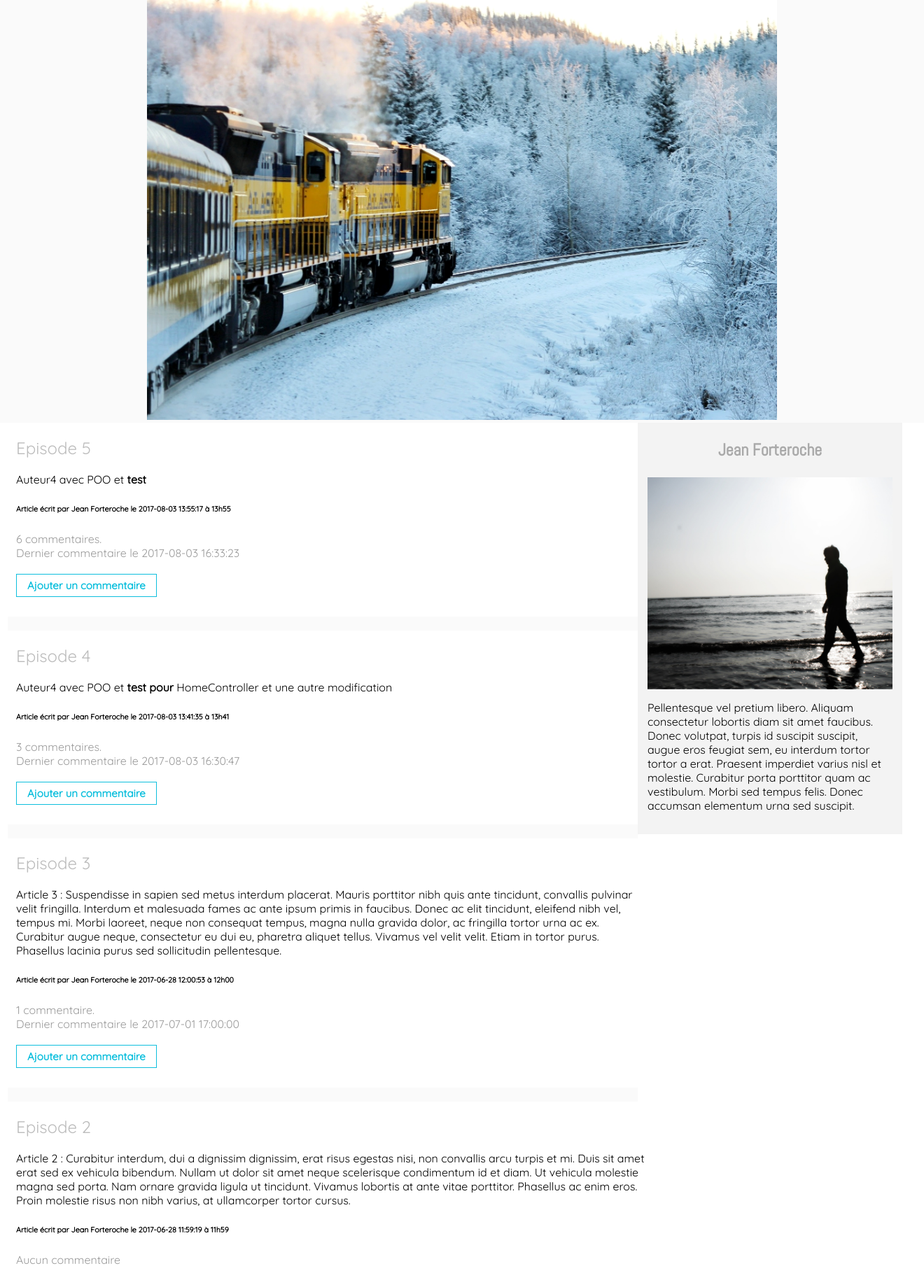
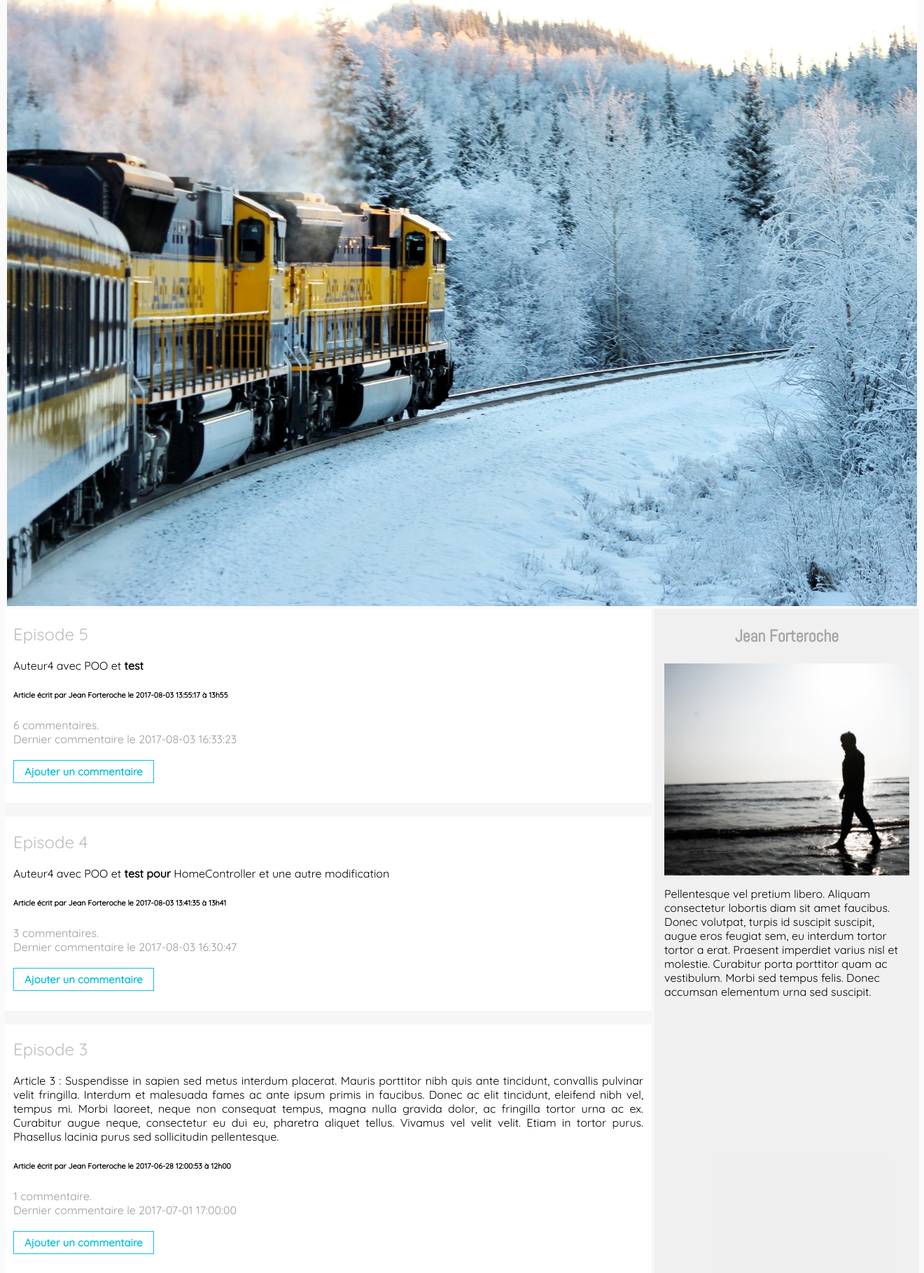
Before and after one commit to delettrea/jeanforteroche-blog, a PHP site: page / in a window 1320 px wide. Shown: the part 129-1948 px from the top of the page at 70% size. Run offline with PHP 8.4, Linux system fonts and the light colour scheme; data comes from the database, SQL or seed files in the repository; some libraries are stand-ins or nearby versions.

Commit message:
ajout div et css user

```diff
--- a/Vue/footer.php
+++ b/Vue/footer.php
@@ -1,4 +1,4 @@
-
+</div>
 <footer>
     <p>2017 <a href="">Jean Forteroche</a> - <a href="">Plan du site</a> - <a href="">Mentions légales</a> -
     <?php
--- a/Vue/header.php
+++ b/Vue/header.php
@@ -34,3 +34,4 @@
         <a href="index.php"><img src="img/test2.jpg" alt="blog" /></a>
     </div>
 </header>
+<div <?php  if(isset($_SESSION['authorization_user'])){ echo 'class="adminPage"'; } elseif(isset($_GET['action'])){ echo 'class="action"'; }else{ echo 'class="page"'; }  ?> >
--- a/style.css
+++ b/style.css
@@ -381,16 +381,15 @@ form .button{
         justify-content: center;
     }
     .sizeBlog img{
-        max-height: 75vh;
+        max-width: 1300px;
         width: auto;
     }
     .article{
         width: 900px;
     }
     #section1{
-        width: 900px;
-        margin-left: 11px;
-        float: left;
+        width: 928px;
+        text-align: justify;
     }
     .portrait{
         width: 350px;
@@ -398,16 +397,17 @@ form .button{
     }
     #section2{
         width: 350px;
-        float: left;
     }
     .oneArticle{
         width: 80%;
     }
     .page{
-        display: block;
+        display: flex;
+        flex-direction: row;
+        background-color: rgba(211, 211, 211, 0.11);
     }
-    footer{
-        float: left;
-        width: 100%;
+    .action #section2{
+        width: 1000px;
+        margin: auto;
     }
 }
```
